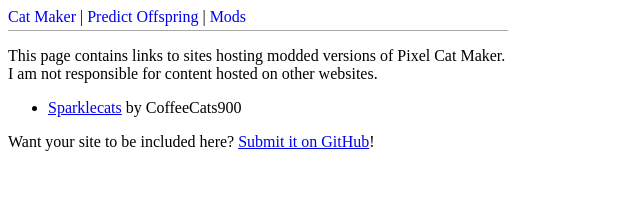
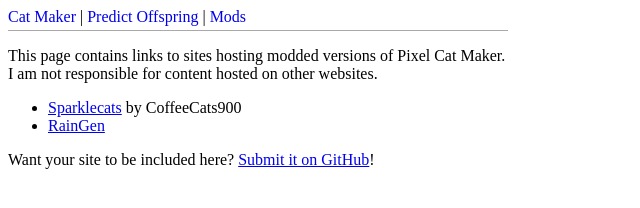
Before and after one commit to cgen-tools/pixel-cat-maker, a website built with Vite: page mods.html in a window 1280 px wide. Shown: the whole page, without its empty margins (0-640 px from the left). Built offline with nearby package versions, Linux system fonts and the light colour scheme.

Commit message:
feat: add link to raingen

```diff
--- a/mods.html
+++ b/mods.html
@@ -32,6 +32,9 @@
           <a href="https://crazythecatdraws.github.io/pixel-cat-maker-sparkle/">Sparklecats</a>
           by CoffeeCats900
         </li>
+        <li>
+          <a href="https://miabee8.github.io/raingencatmaker/">RainGen</a>
+        </li>
       </ul>
 
       <p>
```
